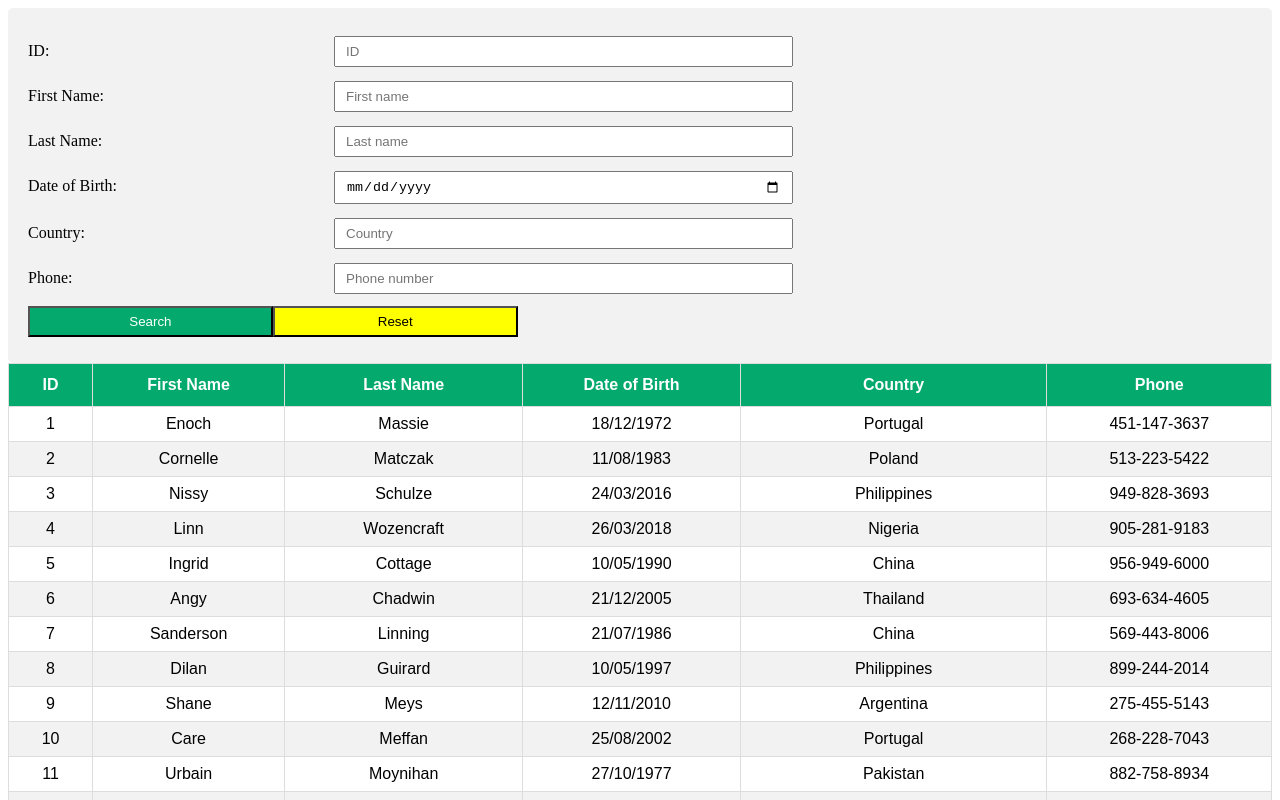
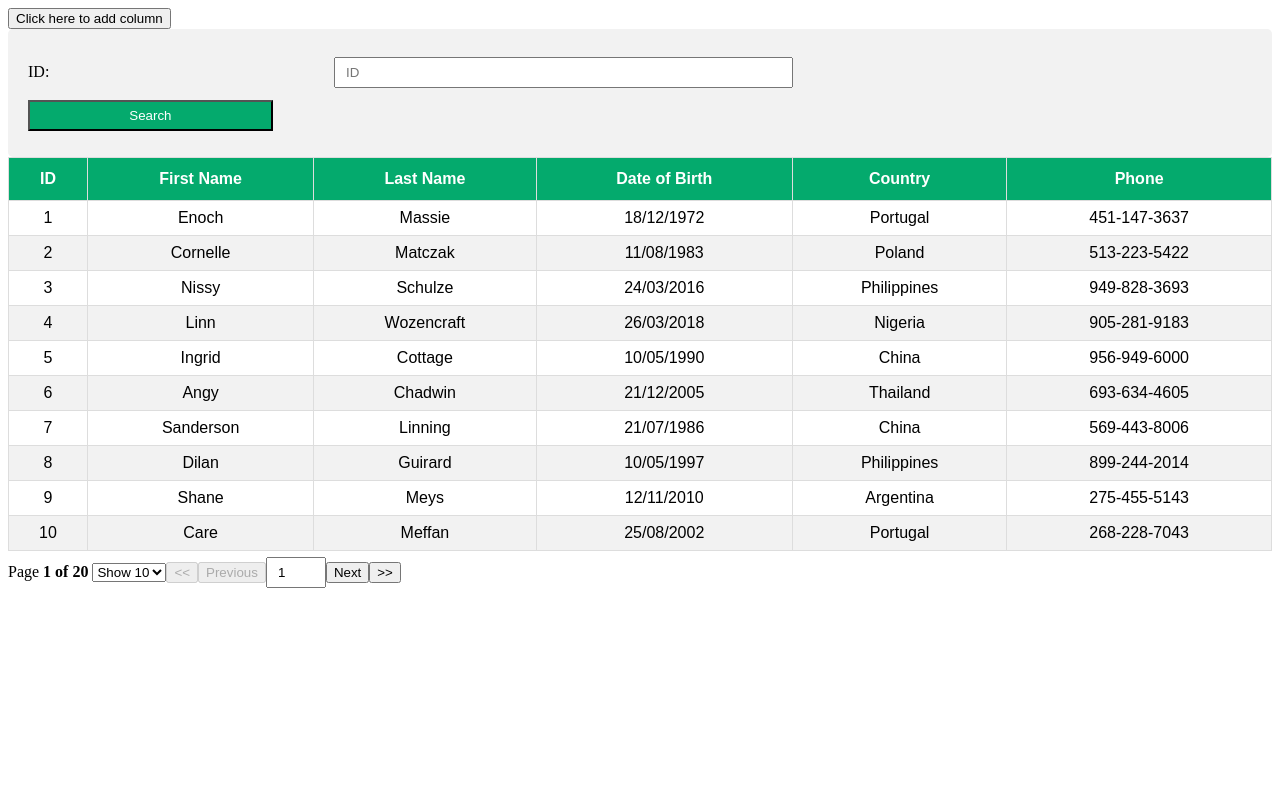
Before and after one commit to tranhang12/react-basic-table, a React (Create React App) app: page / in a window 1280 px wide. Shown: the top 800 px of the page. Built offline with nearby package versions, Linux system fonts and the light colour scheme.

Commit message:
still stuck

```diff
--- a/package.json
+++ b/package.json
@@ -17,6 +17,7 @@
     "react-filter-builder": "^1.2.0",
     "react-scripts": "^5.0.1",
     "react-table": "^7.8.0",
+    "reactjs-popup": "^2.0.5",
     "web-vitals": "^2.1.4"
   },
   "scripts": {
--- a/src/App.js
+++ b/src/App.js
@@ -1,17 +1,54 @@
-import {BasicTable} from './components/BasicTable'
+import { useEffect, useMemo, useState } from "react";
 import { COLUMNS } from "./components/columns";
 import MOCK_DATA from "./components/MOCK_DATA.json";
-import { useMemo } from 'react';
-import FilteringTable from './components/FilteringTable';
+import { Table } from "./components/Table";
+
 function App() {
-  const columns = useMemo(() => COLUMNS, []);
-  const data = useMemo(() => MOCK_DATA, []);
+  const intialColumns = useMemo(() => COLUMNS, []);
+  const originalData = useMemo(() => MOCK_DATA, []);
+
+  const [columns, setColumns] = useState(intialColumns);
+  const [data, setData] = useState(originalData);
+
+  const addColumn = () => {
+    setColumns((prevCols) => [
+      ...prevCols,
+      {
+        Header: "New column",
+      },
+    ]);
+  };
+
+  const [skipPageReset, setSkipPageReset] = useState(false);
+  const updateMyData = (rowIndex, columnId, value) => {
+    // We also turn on the flag to not reset the page
+    setSkipPageReset(true);
+    setData((old) =>
+      old.map((row, index) => {
+        if (index === rowIndex) {
+          return {
+            ...old[rowIndex],
+            [columnId]: value,
+          };
+        }
+        return row;
+      })
+    );
+  };
+
+  useEffect(() => {
+    setSkipPageReset(false);
+  }, [data]);
+
   return (
     <div className="App">
-       {/* <BasicTable columns={columns} data={data} />
-       <br />
-      <SearchForm /> */}
-      <FilteringTable />
+      <button onClick={addColumn}>Click here to add column </button>
+      <Table
+        columns={columns}
+        data={data}
+        updateMyData={updateMyData}
+        skipPageReset={skipPageReset}
+      />
     </div>
   );
 }
--- a/src/components/FilteringTable.js
+++ b/src/components/FilteringTable.js
@@ -43,8 +43,8 @@ const FilteringTable = () => {
   const handleSubmitClick = () => {
     setAllFilters([
       {
-        id: "id",
-        value: no,
+        id: 'id',
+        value: no
       },
       {
         id: "first_name",
--- /dev/null
+++ b/src/components/Table.js
@@ -0,0 +1,201 @@
+import React, { useMemo, useState } from "react";
+import {
+  useTable,
+  useSortBy,
+  useGlobalFilter,
+  useFilters,
+  usePagination,
+} from "react-table";
+import "./table.css";
+
+
+
+
+export const Table = ({ columns, data, updateMyData, skipPageReset }) => {
+  const {
+    getTableProps,
+    getTableBodyProps,
+    headerGroups,
+    footerGroups,
+    rows,
+    page,
+    nextPage,
+    previousPage,
+    canNextPage,
+    canPreviousPage,
+    pageOptions,
+    gotoPage,
+    pageCount,
+    setPageSize,
+    prepareRow,
+    state,
+    setGlobalFilter,
+    setFilter,
+    setAllFilters,
+    filterValue,
+    preFilteredRows,
+  } = useTable(
+    {
+      columns,
+      data,
+      autoResetPage: !skipPageReset,
+      updateMyData,
+    },
+    useFilters,
+    useGlobalFilter,
+    useSortBy,
+    usePagination
+  );
+
+  const EditableCell = ({
+    value: initialValue,
+    row: { index },
+    column: { id },
+    updateMyData, // This is a custom function that we supplied to our table instance
+  }) => {
+    // We need to keep and update the state of the cell normally
+    const [value, setValue] = React.useState(initialValue)
+
+    const onChange = e => {
+      setValue(e.target.value)
+    }
+
+    // We'll only update the external data when the input is blurred
+    const onBlur = () => {
+      updateMyData(index, id, value)
+    }
+
+    // If the initialValue is changed external, sync it up with our state
+    React.useEffect(() => {
+      setValue(initialValue)
+    }, [initialValue])
+
+    return <input value={value} onChange={onChange} onBlur={onBlur} />
+  }
+
+  // Set our editable cell renderer as the default Cell renderer
+  const defaultColumn = {
+    Cell: EditableCell,
+  }
+
+  const { pageIndex, pageSize } = state;
+
+  const [dataColumn, setDataColumn] = useState({
+    id: "",
+    firstName: "",
+    lastName: "",
+    dateOfBirth: "",
+    country: "",
+    phone: "",
+  });
+
+  const handleSubmitClick = () => {
+    setAllFilters([
+      {
+        id: "id",
+        value: dataColumn.id,
+      },
+    ]);
+  };
+
+  return (
+    <>
+      <div className={"container"}>
+        <div className={"row"}>
+          <div className={"col-25"}>
+            <label>ID: </label>
+          </div>
+          <div className={"col-75"}>
+            <input
+              type={"text"}
+              value={dataColumn["id"]}
+              onChange={(e) => setDataColumn({ id: e.target.value })}
+              placeholder="ID"
+            />
+          </div>
+        </div>
+        <input type={"submit"} onClick={handleSubmitClick} value={"Search"} />
+        {/* <input type={"reset"} onClick={resetClick} value={"Reset"} /> */}
+      </div>
+      <table {...getTableProps()}>
+        <thead>
+          {headerGroups.map((headerGroup) => (
+            <tr {...headerGroup.getHeaderGroupProps()}>
+              {headerGroup.headers.map((column) => (
+                <th {...column.getHeaderProps(column.getSortByToggleProps())}>
+                  {column.render("Header")}
+                  <span>
+                    {column.isSorted
+                      ? column.isSortedDesc
+                        ? " 🔽"
+                        : " 🔼"
+                      : ""}
+                  </span>
+                </th>
+              ))}
+            </tr>
+          ))}
+        </thead>
+
+        <tbody {...getTableBodyProps()}>
+          {page.map((row) => {
+            prepareRow(row);
+            return (
+              <tr {...row.getRowProps()}>
+                {row.cells.map((cell) => {
+                  return (
+                    <td {...cell.getCellProps()}>{cell.render("Cell")}</td>
+                  );
+                })}
+              </tr>
+            );
+          })}
+        </tbody>
+      </table>
+
+      <div className="pagination">
+        <span>
+          Page{" "}
+          <strong>
+            {pageIndex + 1} of {pageOptions.length}
+          </strong>{" "}
+        </span>
+        <select
+          value={pageSize}
+          onChange={(e) => setPageSize(Number(e.target.value))}
+        >
+          {[10, 25, 50].map((pageSize) => (
+            <option key={pageSize} value={pageSize}>
+              Show {pageSize}
+            </option>
+          ))}
+        </select>
+        <button onClick={() => gotoPage(0)} disabled={!canPreviousPage}>
+          {"<<"}
+        </button>
+        <button onClick={() => previousPage()} disabled={!canPreviousPage}>
+          Previous
+        </button>
+        <span>
+          <input
+            type="number"
+            defaultValue={pageIndex + 1}
+            onChange={(e) => {
+              const pageNumber = e.target.value
+                ? Number(e.target.value) - 1
+                : 0;
+              gotoPage(pageNumber);
+            }}
+            style={{ width: "60px" }}
+          />
+        </span>
+        <button onClick={() => nextPage()} disabled={!canNextPage}>
+          Next
+        </button>
+        <button onClick={() => gotoPage(pageCount - 1)} disabled={!canNextPage}>
+          {">>"}
+        </button>
+      </div>
+    </>
+  );
+};
--- a/src/components/Test.js
+++ /dev/null
@@ -1,56 +0,0 @@
-import React from "react";
-export const NumberRangeColumnFilter = ({
-  column: { filterValue = [], preFilteredRows, setFilter, id },
-}) => {
-  const [min, max] = React.useMemo(() => {
-    let min = preFilteredRows.length ? preFilteredRows[0].values[id] : 0;
-    let max = preFilteredRows.length ? preFilteredRows[0].values[id] : 0;
-    preFilteredRows.forEach((row) => {
-      min = Math.min(row.values[id], min);
-      max = Math.max(row.values[id], max);
-    });
-    return [min, max];
-  }, [id, preFilteredRows]);
-
-  return (
-    <div
-      style={{
-        display: "flex",
-      }}
-    >
-      <input
-        value={filterValue[0] || ""}
-        type="number"
-        onChange={(e) => {
-          const val = e.target.value;
-          setFilter((old = []) => [
-            val ? parseInt(val, 10) : undefined,
-            old[1],
-          ]);
-        }}
-        placeholder={`Min (${min})`}
-        style={{
-          width: "70px",
-          marginRight: "0.5rem",
-        }}
-      />
-      to
-      <input
-        value={filterValue[1] || ""}
-        type="number"
-        onChange={(e) => {
-          const val = e.target.value;
-          setFilter((old = []) => [
-            old[0],
-            val ? parseInt(val, 10) : undefined,
-          ]);
-        }}
-        placeholder={`Max (${max})`}
-        style={{
-          width: "70px",
-          marginLeft: "0.5rem",
-        }}
-      />
-    </div>
-  );
-};
--- a/src/components/columns.js
+++ b/src/components/columns.js
@@ -1,6 +1,5 @@
 import {format} from 'date-fns'
 import { ColumnFilter } from './ColumnFilter'
-import { NumberRangeColumnFilter } from './Test'
 export const COLUMNS = [
     {
         Header: 'ID',
@@ -32,14 +31,14 @@ export const COLUMNS = [
         Header: 'Country',
         Footer: 'Country',
         accessor: 'country',
-        Filter: 'includes'
+        Filter: ColumnFilter
     },
     {
         Header: 'Phone',
         Footer: 'Phone',
         accessor: 'phone',
         Filter: ColumnFilter
-    }
+    },
 ]
 
 export const GROUPED_COLUMNS = [
```
Also changed, not shown: src/components/Search.js (added, +8 -0 lines), 1 other file (tests, documents, lock files or other folders).
